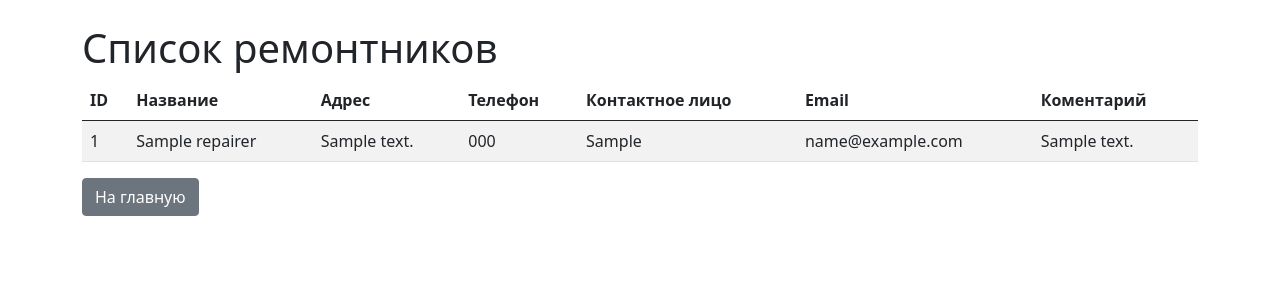
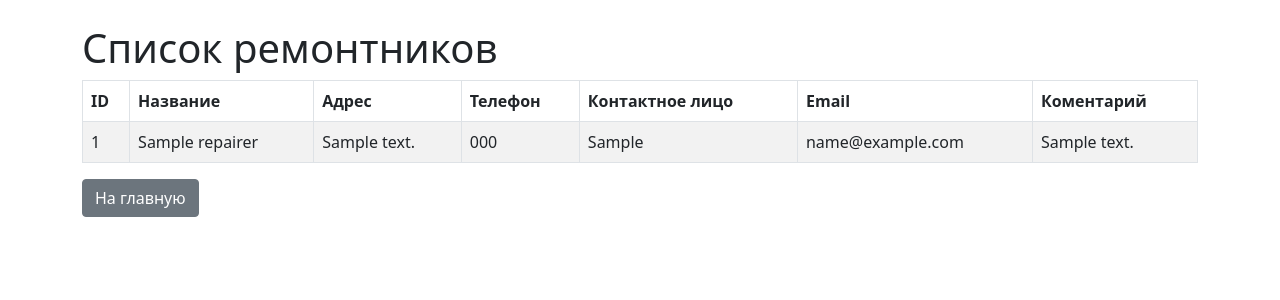
Before and after one commit to botnbot/instrument_control, a Django app: page /repairers/ in a window 1280 px wide. Shown: the part 56-356 px from the top of the page. Run offline with Django 5.2, Linux system fonts and the light colour scheme; tables that the repository leaves empty hold one stand-in row (values such as "Sample post"); some libraries are stand-ins or nearby versions.

Commit message:
table boarded in repairer_list.html

```diff
--- a/core/templates/core/repairers/repairer_list.html
+++ b/core/templates/core/repairers/repairer_list.html
@@ -6,7 +6,7 @@
 
 <h1>Список ремонтников</h1>
 {% if repairers %}
-<table class="table table-striped">
+<table class="table table-striped table table-bordered">
     <thead>
     <tr>
         <th scope="col">ID</th>
```
